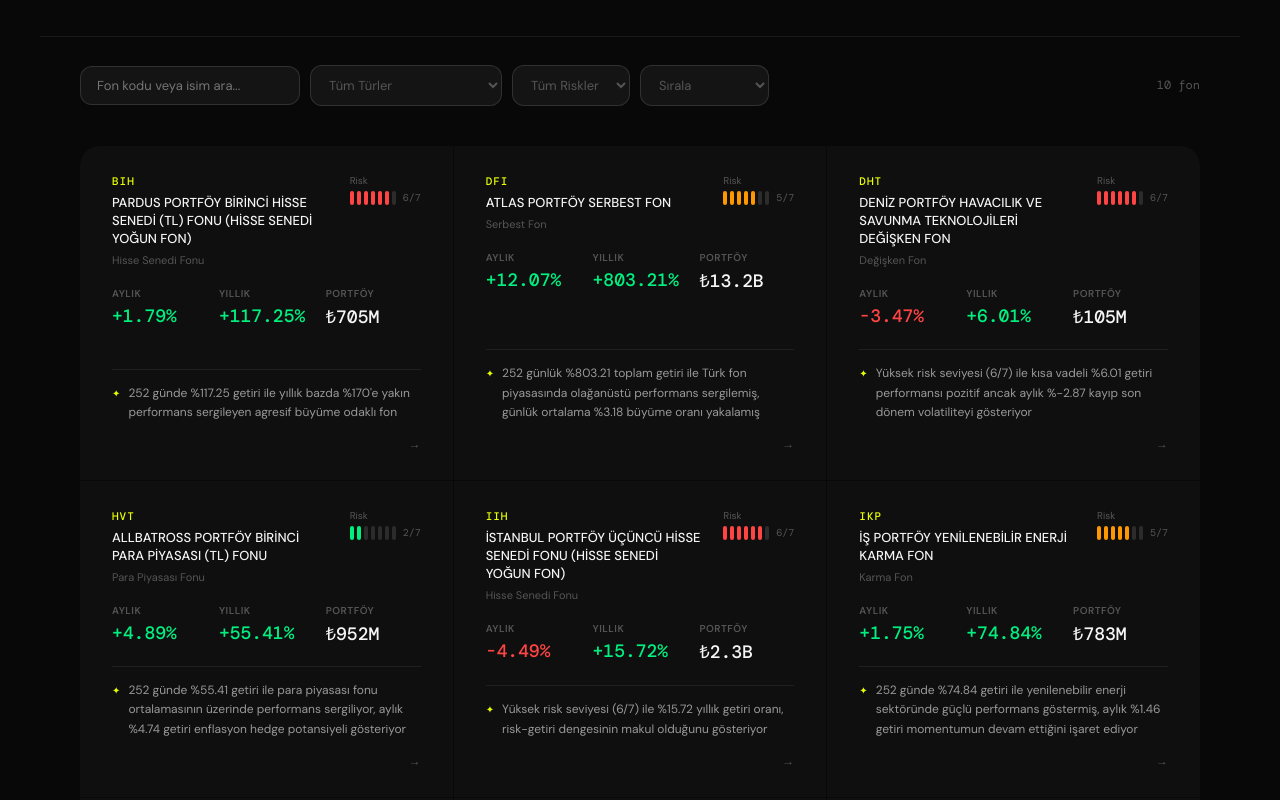
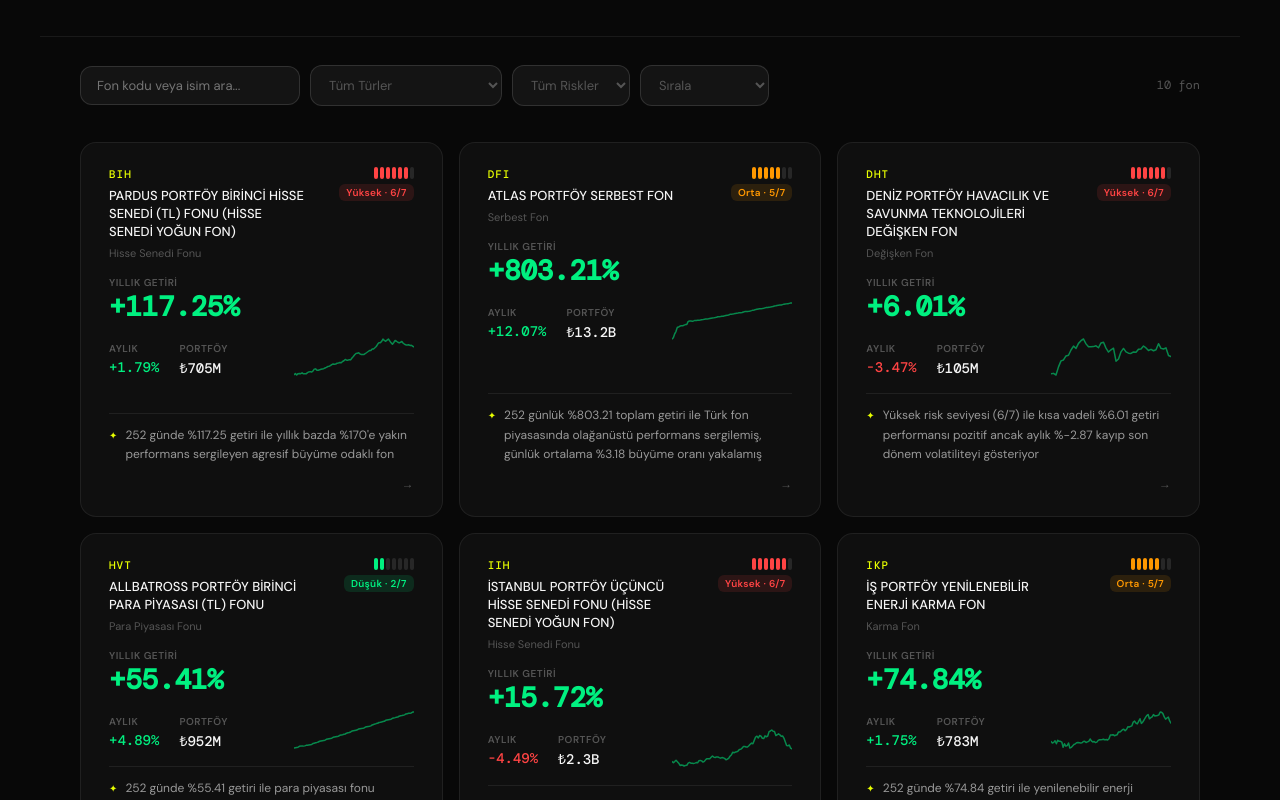
Before and after one commit to novmber/fonar-web, a Next.js app: page / in a window 1280 px wide. Shown: the part 560-1360 px from the top of the page. Built offline with nearby package versions, Linux system fonts and the light colour scheme.

Commit message:
feat: sparkline, hover efekti, bilgi hiyerarşisi, ticker link

```diff
--- a/app/page.tsx
+++ b/app/page.tsx
@@ -8,22 +8,54 @@
   return `₺${v.toFixed(0)}`
 }
 
-function RiskBar({ score }: { score: number }) {
+function RiskBadge({ score }: { score: number }) {
   const color = score >= 6 ? '#ff4444' : score >= 4 ? '#ff9800' : '#00f080'
+  const bg = score >= 6 ? 'rgba(255,68,68,0.12)' : score >= 4 ? 'rgba(255,152,0,0.12)' : 'rgba(0,240,128,0.12)'
+  const label = score >= 6 ? 'Yüksek' : score >= 4 ? 'Orta' : 'Düşük'
   return (
-    <div>
-      <div style={{ fontSize: 10, color: 'var(--text3)', marginBottom: 4 }}>Risk</div>
-      <div style={{ display: 'flex', gap: 3, alignItems: 'center' }}>
+    <div style={{ display: 'flex', flexDirection: 'column', alignItems: 'flex-end', gap: 5 }}>
+      <div style={{ display: 'flex', gap: 2, alignItems: 'center' }}>
         {Array.from({ length: 7 }, (_, i) => (
-          <div key={i} style={{
-            width: 4, height: 14, borderRadius: 2,
-            background: i < (score || 0) ? color : 'var(--border2)',
-            transition: 'background 0.2s'
-          }} />
+          <div key={i} style={{ width: 4, height: 12, borderRadius: 2, background: i < score ? color : 'rgba(255,255,255,0.1)' }} />
         ))}
-        <span style={{ fontSize: 10, color: 'var(--text3)', marginLeft: 4, fontFamily: 'DM Mono, monospace' }}>{score}/7</span>
+      </div>
+      <div style={{ fontSize: 10, color, background: bg, borderRadius: 6, padding: '2px 7px', fontWeight: 600, letterSpacing: 0.3 }}>
+        {label} · {score}/7
       </div>
     </div>
+  )
+}
+
+function Sparkline({ history, color }: { history: any[], color: string }) {
+  if (!history || history.length < 2) return null
+  const prices = history.map((h: any) => h.price)
+  const min = Math.min(...prices)
+  const max = Math.max(...prices)
+  const range = max - min || 1
+  const w = 120, h = 40
+  const points = prices.map((p, i) => {
+    const x = (i / (prices.length - 1)) * w
+    const y = h - ((p - min) / range) * (h - 4) - 2
+    return `${x},${y}`
+  }).join(' ')
+  return (
+    <svg width={w} height={h} style={{ display: 'block' }}>
+      <defs>
+        <linearGradient id={`sg-${color.replace('#','')}`} x1="0" y1="0" x2="0" y2="1">
+          <stop offset="0%" stopColor={color} stopOpacity="0.3" />
+          <stop offset="100%" stopColor={color} stopOpacity="0" />
+        </linearGradient>
+      </defs>
+      <polyline
+        points={points}
+        fill="none"
+        stroke={color}
+        strokeWidth="1.5"
+        strokeLinejoin="round"
+        strokeLinecap="round"
+        opacity="0.9"
+      />
+    </svg>
   )
 }
 
@@ -36,6 +68,7 @@
   const [fundType, setFundType] = useState('')
   const [risk, setRisk] = useState('')
   const [sort, setSort] = useState('')
+  const [hoveredCard, setHoveredCard] = useState<string | null>(null)
 
   const fundTypes = [...new Set(funds.map(f => f.fundType).filter(Boolean))]
 
@@ -57,11 +90,9 @@
     <main style={{ minHeight: '100vh', background: 'var(--bg)' }}>
 
       {/* NAV */}
-      <nav className="nav-padding" style={{ position: 'fixed', top: 0, left: 0, right: 0, zIndex: 100, borderBottom: '1px solid var(--border)', background: 'rgba(8,8,8,0.85)', backdropFilter: 'blur(20px)', padding: '0 40px', height: 56, display: 'flex', alignItems: 'center', justifyContent: 'space-between' }}>
-        <div style={{ display: 'flex', alignItems: 'center' }}>
-          <span style={{ fontWeight: 700, fontSize: 16, letterSpacing: 3, color: 'var(--text)' }}>FONAR</span>
-        </div>
-        <div style={{ display: 'flex', alignItems: 'center', gap: 32, fontSize: 13, color: 'var(--text2)' }}>
+      <nav className="nav-padding" style={{ position: 'fixed', top: 0, left: 0, right: 0, zIndex: 100, borderBottom: '1px solid var(--border)', background: 'rgba(8,8,8,0.9)', backdropFilter: 'blur(20px)', padding: '0 40px', height: 56, display: 'flex', alignItems: 'center', justifyContent: 'space-between' }}>
+        <span style={{ fontWeight: 700, fontSize: 16, letterSpacing: 3 }}>FONAR</span>
+        <div style={{ display: 'flex', alignItems: 'center', gap: 24, fontSize: 13, color: 'var(--text2)' }}>
           <span>{funds.length} fon</span>
           <span style={{ color: 'var(--green)', display: 'flex', alignItems: 'center', gap: 6 }}>
             <span style={{ display: 'inline-block', width: 6, height: 6, borderRadius: '50%', background: 'var(--green)', animation: 'pulse 2s infinite' }} />
@@ -70,18 +101,21 @@
         </div>
       </nav>
 
-      {/* TICKER */}
+      {/* TICKER — tıklanabilir */}
       <div style={{ marginTop: 56, borderBottom: '1px solid var(--border)', background: 'var(--bg2)', overflow: 'hidden', height: 36, display: 'flex', alignItems: 'center' }}>
-        <div style={{ display: 'flex', animation: 'ticker 30s linear infinite', whiteSpace: 'nowrap' }}>
+        <div style={{ display: 'flex', animation: 'ticker 40s linear infinite', whiteSpace: 'nowrap' }}>
           {[...funds, ...funds].map((f, i) => (
-            <span key={i} style={{ padding: '0 32px', fontSize: 12, color: 'var(--text2)', borderRight: '1px solid var(--border)', display: 'inline-flex', alignItems: 'center', gap: 10, height: 36 }}>
+            <a key={i} href={`/fon/${f.code?.toLowerCase()}`}
+              style={{ padding: '0 28px', fontSize: 12, color: 'var(--text2)', borderRight: '1px solid var(--border)', display: 'inline-flex', alignItems: 'center', gap: 10, height: 36, textDecoration: 'none', transition: 'background 0.15s' }}
+              onMouseOver={e => (e.currentTarget.style.background = 'rgba(255,255,255,0.04)')}
+              onMouseOut={e => (e.currentTarget.style.background = 'transparent')}>
               <span style={{ color: 'var(--text)', fontFamily: 'DM Mono, monospace', fontWeight: 500, fontSize: 11 }}>{f.code}</span>
               {f.monthlyReturn != null && (
                 <span style={{ color: f.monthlyReturn >= 0 ? 'var(--green)' : 'var(--red)', fontFamily: 'DM Mono, monospace', fontSize: 11 }}>
                   {f.monthlyReturn >= 0 ? '+' : ''}{f.monthlyReturn?.toFixed(2)}%
                 </span>
               )}
-            </span>
+            </a>
           ))}
         </div>
       </div>
@@ -91,15 +125,13 @@
         <div className="fade-up" style={{ display: 'inline-flex', alignItems: 'center', gap: 8, background: 'var(--accent2)', border: '1px solid rgba(232,255,0,0.2)', borderRadius: 100, padding: '5px 14px', fontSize: 11, color: 'var(--accent)', fontWeight: 500, marginBottom: 28, letterSpacing: 0.5 }}>
           ✦ YAPAY ZEKA DESTEKLİ ANALİZ
         </div>
-        <h1 className="fade-up-2 hero-h1" style={{ fontSize: 'clamp(32px, 5vw, 64px)', fontWeight: 300, lineHeight: 1.1, letterSpacing: -1.5, marginBottom: 24, color: 'var(--text)' }}>
+        <h1 className="fade-up-2 hero-h1" style={{ fontSize: 'clamp(32px, 5vw, 64px)', fontWeight: 300, lineHeight: 1.1, letterSpacing: -1.5, marginBottom: 24 }}>
           Karar vermeden önce,<br />
           <em style={{ fontStyle: 'italic', fontWeight: 300 }}>analiz et.</em>
         </h1>
         <p className="fade-up-3" style={{ fontSize: 15, color: 'var(--text2)', maxWidth: 420, lineHeight: 1.7, marginBottom: 48 }}>
           KAP raporları ve TEFAS verileriyle beslenen AI analizleri. Her fon için derinlemesine içgörü.
         </p>
-
-        {/* STATS */}
         <div className="fade-up-4 stats-bar" style={{ display: 'flex', gap: 1, background: 'var(--border)', borderRadius: 16, overflow: 'hidden', maxWidth: 560 }}>
           {[
             { label: 'Analiz Edilen Fon', value: funds.length.toString() },
@@ -119,12 +151,8 @@
       {/* FİLTRELEME */}
       <section className="filter-section" style={{ padding: '28px 40px 16px', maxWidth: 1200, margin: '0 auto' }}>
         <div className="filter-bar" style={{ display: 'flex', gap: 10, flexWrap: 'wrap', alignItems: 'center' }}>
-          <input
-            value={search}
-            onChange={e => setSearch(e.target.value)}
-            placeholder="Fon kodu veya isim ara..."
-            style={{ background: 'var(--bg3)', border: '1px solid var(--border2)', borderRadius: 12, padding: '10px 16px', fontSize: 13, color: 'var(--text)', outline: 'none', width: 220, fontFamily: 'DM Sans, sans-serif' }}
-          />
+          <input value={search} onChange={e => setSearch(e.target.value)} placeholder="Fon kodu veya isim ara..."
+            style={{ background: 'var(--bg3)', border: '1px solid var(--border2)', borderRadius: 12, padding: '10px 16px', fontSize: 13, color: 'var(--text)', outline: 'none', width: 220, fontFamily: 'DM Sans, sans-serif' }} />
           <select value={fundType} onChange={e => setFundType(e.target.value)}
             style={{ background: 'var(--bg3)', border: '1px solid var(--border2)', borderRadius: 12, padding: '10px 14px', fontSize: 13, color: fundType ? 'var(--text)' : 'var(--text3)', outline: 'none', cursor: 'pointer', fontFamily: 'DM Sans, sans-serif' }}>
             <option value="">Tüm Türler</option>
@@ -154,7 +182,7 @@
       </section>
 
       {/* FUNDS */}
-      <section className="funds-section" style={{ padding: '24px 40px 60px', maxWidth: 1200, margin: '0 auto' }}>
+      <section className="funds-section" style={{ padding: '20px 40px 60px', maxWidth: 1200, margin: '0 auto' }}>
         {filtered.length === 0 ? (
           <div style={{ textAlign: 'center', padding: '80px 0' }}>
             <div style={{ fontSize: 32, marginBottom: 12 }}>🔍</div>
@@ -162,57 +190,84 @@
             <div style={{ color: 'var(--text3)', fontSize: 12 }}>Filtrelerinizi değiştirerek tekrar deneyin.</div>
           </div>
         ) : (
-          <div className="funds-grid" style={{ display: 'grid', gridTemplateColumns: 'repeat(auto-fill, minmax(360px, 1fr))', gap: 1, background: 'var(--bg)', borderRadius: 20, overflow: 'hidden' }}>
-            {filtered.map((fund: any) => (
-              <a key={fund.code} href={`/fon/${fund.code?.toLowerCase()}`}
-                className="fund-card"
-                style={{ background: 'var(--bg2)', padding: '28px 32px', display: 'flex', flexDirection: 'column', transition: 'background 0.2s' }}
-                onMouseOver={e => (e.currentTarget.style.background = 'var(--bg3)')}
-                onMouseOut={e => (e.currentTarget.style.background = 'var(--bg2)')}>
+          <div className="funds-grid" style={{ display: 'grid', gridTemplateColumns: 'repeat(auto-fill, minmax(360px, 1fr))', gap: 16, borderRadius: 20 }}>
+            {filtered.map((fund: any) => {
+              const isHovered = hoveredCard === fund.code
+              const yearColor = fund.yearlyReturn == null ? 'var(--text3)' : fund.yearlyReturn >= 0 ? 'var(--green)' : 'var(--red)'
+              const monthColor = fund.monthlyReturn == null ? 'var(--text3)' : fund.monthlyReturn >= 0 ? 'var(--green)' : 'var(--red)'
+              return (
+                <a key={fund.code}
+                  href={`/fon/${fund.code?.toLowerCase()}`}
+                  onMouseEnter={() => setHoveredCard(fund.code)}
+                  onMouseLeave={() => setHoveredCard(null)}
+                  style={{
+                    background: 'var(--bg2)',
+                    border: isHovered ? '1px solid rgba(232,255,0,0.2)' : '1px solid var(--border)',
+                    borderRadius: 16,
+                    padding: '24px 28px',
+                    display: 'flex',
+                    flexDirection: 'column',
+                    transition: 'all 0.2s cubic-bezier(0.16,1,0.3,1)',
+                    transform: isHovered ? 'translateY(-3px)' : 'translateY(0)',
+                    boxShadow: isHovered ? '0 12px 40px rgba(0,0,0,0.5)' : 'none',
+                    textDecoration: 'none',
+                  }}>
 
-                {/* Kart Başlık */}
-                <div style={{ display: 'flex', justifyContent: 'space-between', alignItems: 'flex-start', marginBottom: 20 }}>
+                  {/* Üst: kod + isim + risk */}
+                  <div style={{ display: 'flex', justifyContent: 'space-between', alignItems: 'flex-start', marginBottom: 16 }}>
                     <div style={{ flex: 1, minWidth: 0 }}>
                       <div style={{ fontFamily: 'DM Mono, monospace', fontSize: 11, color: 'var(--accent)', fontWeight: 500, marginBottom: 6, letterSpacing: 1 }}>{fund.code}</div>
-                    <div style={{ fontSize: 13, fontWeight: 500, lineHeight: 1.4, color: 'var(--text)', maxWidth: 220 }}>{fund.name}</div>
+                      <div style={{ fontSize: 13, fontWeight: 500, lineHeight: 1.4, color: 'var(--text)', maxWidth: 200 }}>{fund.name}</div>
                       {fund.fundType && <div style={{ fontSize: 11, color: 'var(--text3)', marginTop: 5 }}>{fund.fundType}</div>}
                     </div>
                     <div style={{ flexShrink: 0, marginLeft: 12 }}>
-                    <RiskBar score={fund.riskScore || 0} />
+                      <RiskBadge score={fund.riskScore || 0} />
                     </div>
                   </div>
 
-                {/* Metrikler */}
-                <div className="fund-metrics" style={{ display: 'grid', gridTemplateColumns: '1fr 1fr 1fr', gap: 12, marginBottom: 20 }}>
+                  {/* Yıllık getiri — büyük, odak nokta */}
+                  <div style={{ marginBottom: 16 }}>
+                    <div style={{ fontSize: 10, color: 'var(--text3)', letterSpacing: 0.5, marginBottom: 4, fontWeight: 600 }}>YILLIK GETİRİ</div>
+                    <div style={{ fontSize: 28, fontWeight: 600, fontFamily: 'DM Mono, monospace', letterSpacing: -0.5, color: yearColor, lineHeight: 1 }}>
+                      {fund.yearlyReturn != null ? `${fund.yearlyReturn >= 0 ? '+' : ''}${fund.yearlyReturn.toFixed(2)}%` : '—'}
+                    </div>
+                  </div>
+
+                  {/* Sparkline + Aylık/Portföy */}
+                  <div style={{ display: 'flex', justifyContent: 'space-between', alignItems: 'flex-end', marginBottom: 16 }}>
+                    <div style={{ display: 'flex', gap: 20 }}>
                       <div>
-                    <div style={{ fontSize: 10, color: 'var(--text3)', letterSpacing: 0.5, marginBottom: 4, fontWeight: 600 }}>AYLIK</div>
-                    <div style={{ fontSize: 18, fontWeight: 500, fontFamily: 'DM Mono, monospace', color: fund.monthlyReturn == null ? 'var(--text3)' : fund.monthlyReturn >= 0 ? 'var(--green)' : 'var(--red)' }}>
+                        <div style={{ fontSize: 10, color: 'var(--text3)', letterSpacing: 0.5, marginBottom: 3, fontWeight: 600 }}>AYLIK</div>
+                        <div style={{ fontSize: 14, fontWeight: 500, fontFamily: 'DM Mono, monospace', color: monthColor }}>
                           {fund.monthlyReturn != null ? `${fund.monthlyReturn >= 0 ? '+' : ''}${fund.monthlyReturn.toFixed(2)}%` : '—'}
                         </div>
                       </div>
                       <div>
-                    <div style={{ fontSize: 10, color: 'var(--text3)', letterSpacing: 0.5, marginBottom: 4, fontWeight: 600 }}>YILLIK</div>
-                    <div style={{ fontSize: 18, fontWeight: 500, fontFamily: 'DM Mono, monospace', color: fund.yearlyReturn == null ? 'var(--text3)' : fund.yearlyReturn >= 0 ? 'var(--green)' : 'var(--red)' }}>
-                      {fund.yearlyReturn != null ? `${fund.yearlyReturn >= 0 ? '+' : ''}${fund.yearlyReturn.toFixed(2)}%` : '—'}
-                    </div>
-                  </div>
-                  <div className="fund-metrics-portfolio">
-                    <div style={{ fontSize: 10, color: 'var(--text3)', letterSpacing: 0.5, marginBottom: 4, fontWeight: 600 }}>PORTFÖY</div>
-                    <div style={{ fontSize: 18, fontWeight: 500, fontFamily: 'DM Mono, monospace', color: 'var(--text)' }}>
+                        <div style={{ fontSize: 10, color: 'var(--text3)', letterSpacing: 0.5, marginBottom: 3, fontWeight: 600 }}>PORTFÖY</div>
+                        <div style={{ fontSize: 14, fontWeight: 500, fontFamily: 'DM Mono, monospace', color: 'var(--text)' }}>
                           {fund.totalValue ? fmt(fund.totalValue) : '—'}
                         </div>
                       </div>
                     </div>
+                    {/* Sparkline */}
+                    {fund.priceHistory?.length > 2 && (
+                      <div style={{ opacity: isHovered ? 1 : 0.6, transition: 'opacity 0.2s' }}>
+                        <Sparkline history={fund.priceHistory} color={fund.yearlyReturn >= 0 ? '#00f080' : '#ff4444'} />
+                      </div>
+                    )}
+                  </div>
 
+                  {/* AI insight */}
                   {fund.aiInsights?.[0] && (
-                  <div style={{ marginTop: 'auto', borderTop: '1px solid var(--border)', paddingTop: 14, fontSize: 12, color: 'var(--text2)', lineHeight: 1.6, display: 'flex', gap: 8 }}>
+                    <div style={{ marginTop: 'auto', borderTop: '1px solid var(--border)', paddingTop: 12, fontSize: 12, color: 'var(--text2)', lineHeight: 1.6, display: 'flex', gap: 8 }}>
                       <span style={{ color: 'var(--accent)', flexShrink: 0, fontSize: 10, paddingTop: 2 }}>✦</span>
                       <span>{fund.aiInsights[0]}</span>
                     </div>
                   )}
-                <div style={{ marginTop: 14, fontSize: 12, color: 'var(--text3)', display: 'flex', justifyContent: 'flex-end' }}>→</div>
+                  <div style={{ marginTop: 12, fontSize: 12, color: isHovered ? 'var(--accent)' : 'var(--text3)', display: 'flex', justifyContent: 'flex-end', transition: 'color 0.2s' }}>→</div>
                 </a>
-            ))}
+              )
+            })}
           </div>
         )}
       </section>
```
Lines whose indentation alone changed are shown as unchanged.
